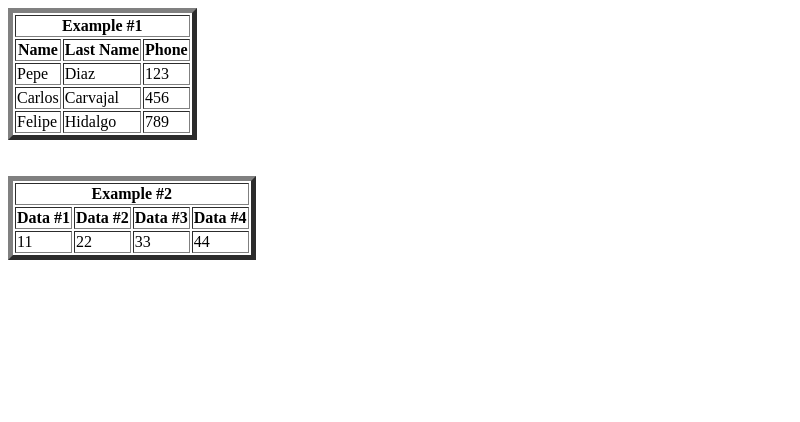
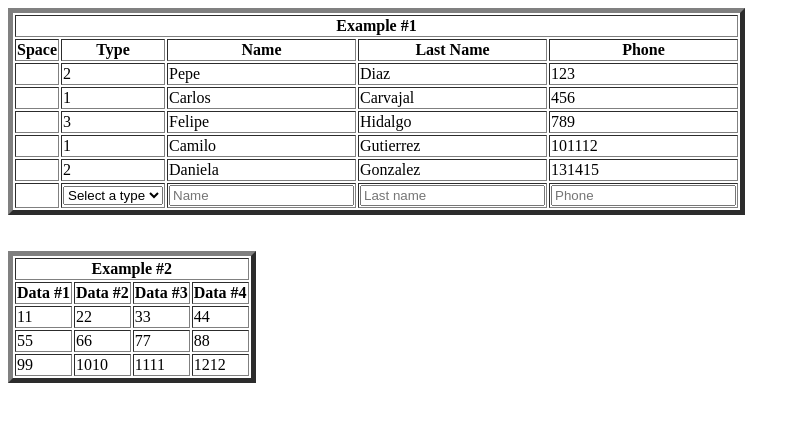
Before and after one commit to andresg9108/smarttable, a website: page index.html in a window 1280 px wide. Shown: the whole page, without its empty margins (0-800 px from the left). Drawn offline with nearby package versions, Linux system fonts and the light colour scheme; files that its build step writes are made by us from their sources.

Commit message:
Continuing with the algorithm.

```diff
--- a/index.html
+++ b/index.html
@@ -10,27 +10,65 @@
 
 		<table id="table1" border="5">
 			<tr>
-				<th colspan="3">Example #1</th>
+				<th colspan="5">Example #1</th>
 			</tr>
 			<tr data-type="title">
+				<th>Space</th>
+				<th data-id="type">Type</th>
 				<th data-id="name">Name</th>
 				<th data-id="lastname">Last Name</th>
 				<th data-id="phone">Phone</th>
 			</tr>
 			<tr data-type="data">
+				<td data-ignorefield="true"></td>
+				<td>2</td>
 				<td>Pepe</td>
 				<td>Diaz</td>
 				<td>123</td>
 			</tr>
 			<tr data-type="data">
+				<td data-ignorefield="true"></td>
+				<td>1</td>
 				<td>Carlos</td>
 				<td>Carvajal</td>
 				<td>456</td>
 			</tr>
 			<tr data-type="data">
+				<td data-ignorefield="true"></td>
+				<td>3</td>
 				<td>Felipe</td>
 				<td>Hidalgo</td>
 				<td>789</td>
+			</tr>
+			<tr data-type="data">
+				<td data-ignorefield="true"></td>
+				<td>1</td>
+				<td>Camilo</td>
+				<td>Gutierrez</td>
+				<td>101112</td>
+			</tr>
+			<tr data-type="data">
+				<td data-ignorefield="true"></td>
+				<td>2</td>
+				<td>Daniela</td>
+				<td>Gonzalez</td>
+				<td>131415</td>
+			</tr>
+			<tr data-type="input">
+				<td></td>
+				<td data-inputtype="select">
+					<select>
+						<option value="0">Select a type</option>
+						<option value="1">1</option>
+						<option value="2">2</option>
+						<option value="3">3</option>
+						<option value="4">4</option>
+						<option value="5">5</option>
+					</select>
+				</td>
+				<td data-inputtype="text"><input type="text" placeholder="Name" /></td>
+				<td data-inputtype="text"><input type="text" placeholder="Last name" /></td>
+				<td data-inputtype="text"><input type="text" placeholder="Phone" /></td>
 			</tr>
 		</table>
 
@@ -52,6 +90,18 @@
 				<td>33</td>
 				<td>44</td>
 			</tr>
+			<tr data-type="data">
+				<td>55</td>
+				<td>66</td>
+				<td>77</td>
+				<td>88</td>
+			</tr>
+			<tr data-type="data">
+				<td>99</td>
+				<td>1010</td>
+				<td>1111</td>
+				<td>1212</td>
+			</tr>
 		</table>
 
 	</body>
--- a/src/js/main.js
+++ b/src/js/main.js
@@ -3,24 +3,27 @@
 var oSmartTableAg = {};
 
 $(function(){
-	var aArray = oSmartTableAg.getArrayFromTable('#table1');
-
-	console.log(aArray);
 });
 
+/*
+*/
 oSmartTableAg.getArrayFromTable = function(sTag){
 	var aArray = [];
 
 	$.each($(sTag).find("tr"), function(i, v){
 		if($(v).attr("data-type") == "data"){
+			var oObject = oSmartTableAg.getObjectFromTable(sTag);
+			var aResponse = [];
+
+			$.each($(v).find("td"), function(i2, v2){
+				if($(v2).attr('data-ignorefield') != 'true'){
+					aResponse.push($(v2).text());
+				}
+			});
+
 			var iIndex = 0;
-			var oObject = oSmartTableAg.getObjectFromTable(sTag);
-
 			$.each(oObject, function(i2, v2){
-				if($($(v).find("td")[iIndex]).attr('data-ignorefield') != 'true'){
-					var sValue = $($(v).find("td")[iIndex]).text();
-					oObject[i2] = sValue;
-				}
+				oObject[i2] = aResponse[iIndex];
 				iIndex++;
 			});
 
@@ -31,6 +34,8 @@ oSmartTableAg.getArrayFromTable = function(sTag){
 	return aArray;
 }
 
+/*
+*/
 oSmartTableAg.getObjectFromTable = function(sTag){
 	var oObject = {};
 	var iIndex = -1;
@@ -42,7 +47,9 @@ oSmartTableAg.getObjectFromTable = function(sTag){
 		if(sType == 'title'){
 			$.each($($(sTag).find("tr")[iIndex]).find("th"), function(i, v){
 				var sId = $(v).attr("data-id");
-				oObject[sId] = '';
+				if(typeof sId !== 'undefined'){
+					oObject[sId] = '';
+				}
 			});
 		}
 	}while(sType != 'title' && iIndex < $(sTag).find("tr").length);
```
Also changed, not shown: dist/main.min.js, 1 other file.
